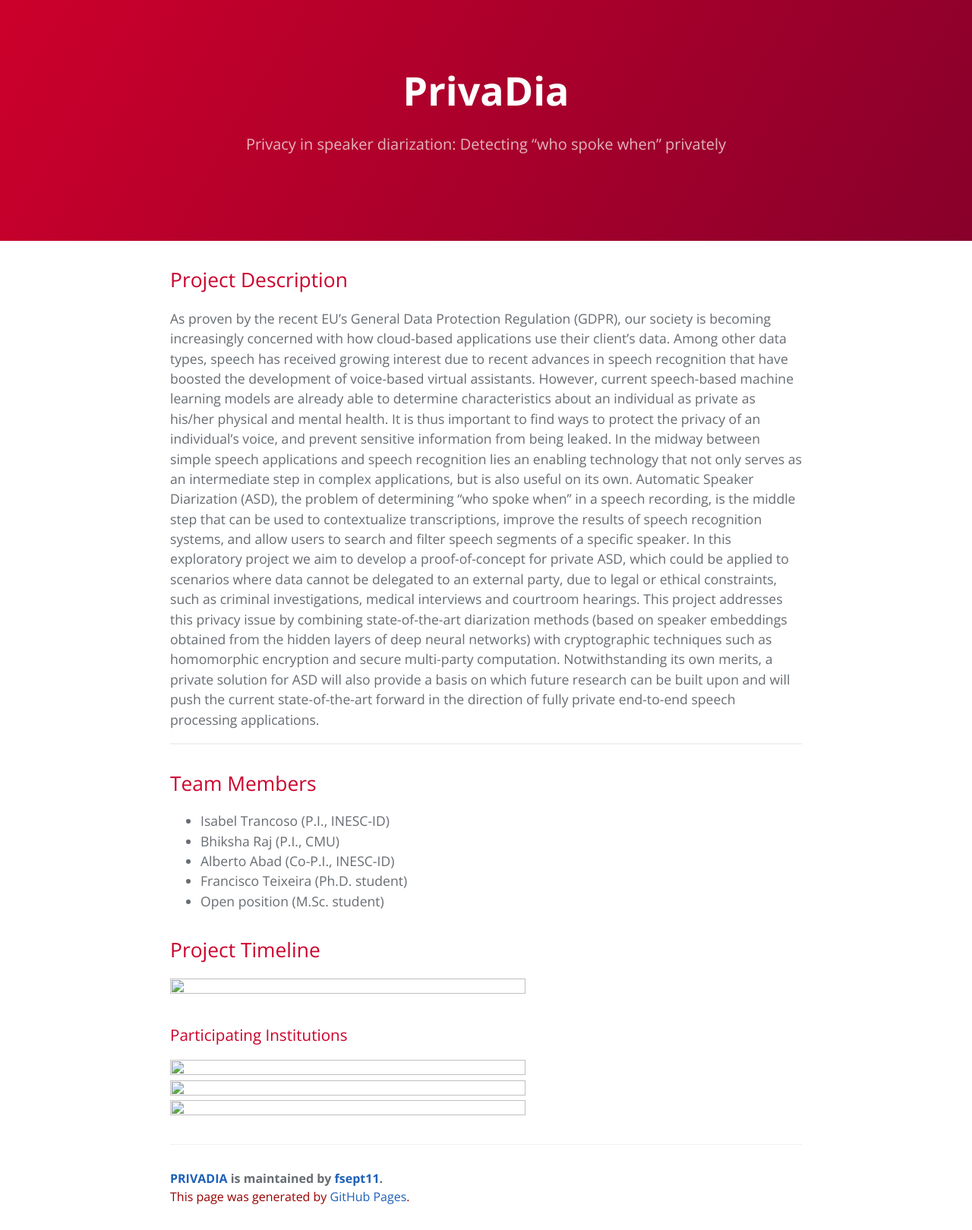
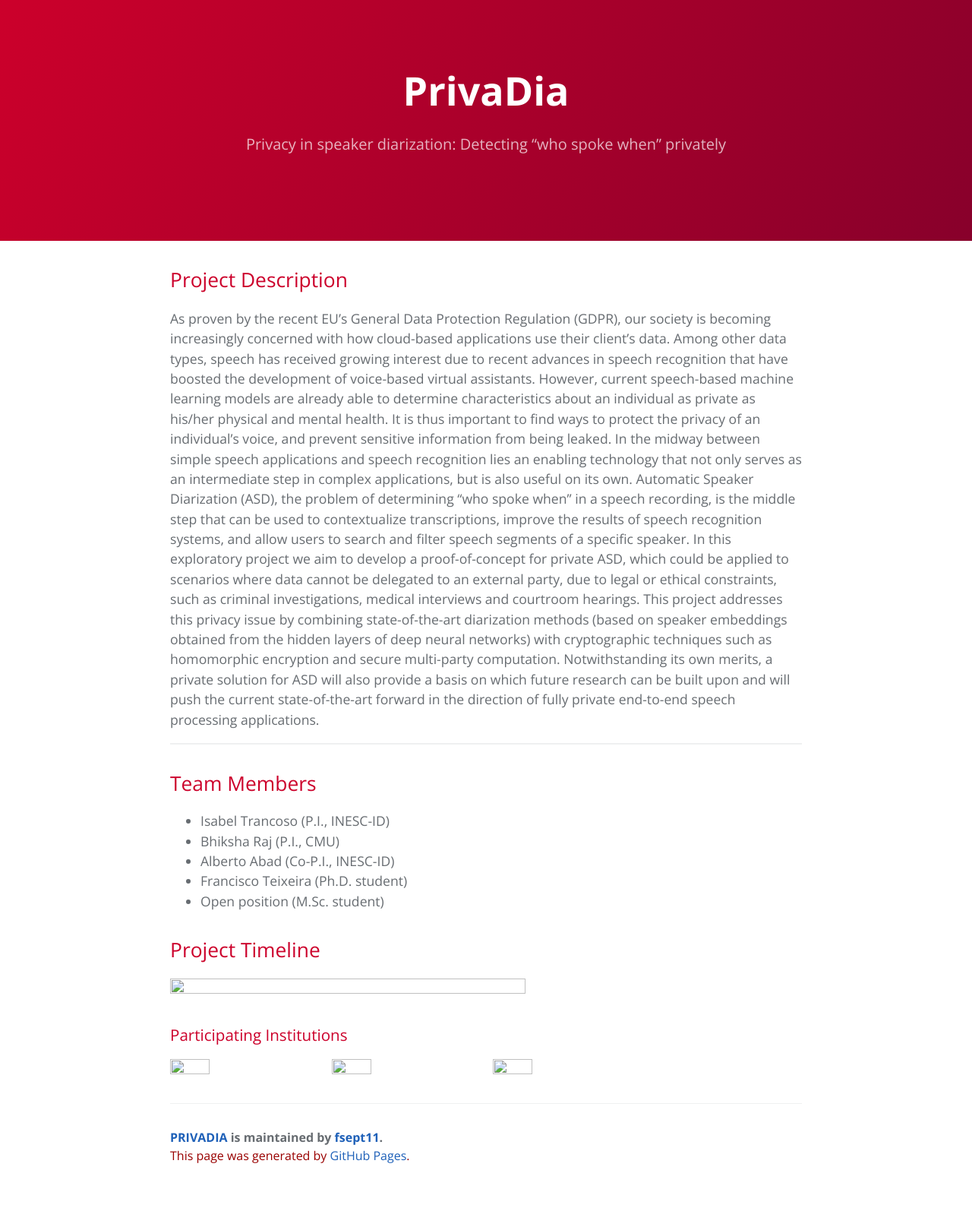
Before and after one commit to fsept11/PRIVADIA, a Jekyll site: the page built from index.md, in a window 1280 px wide. Shown: the whole page at 76% size. Built offline with Jekyll 4.4.1, drawn with Linux system fonts in a browser that asks for light colours; our own code applies the rules of GitHub Pages for plain Markdown files; after the commit the page ends 1565 px from its top, so only the background shows below that.

Commit message:
Update index.md

```diff
--- a/index.md
+++ b/index.md
@@ -16,9 +16,11 @@ In this exploratory project we aim to develop a proof-of-concept for private ASD
 
 ## Project Timeline
 
-<img id="Project Timeline" src="https://fsept11.github.io/PrivaDia/assets/privadia_timeline.png" width="75%" height="75%">
+<img id="Project Timeline" src="https://fsept11.github.io/PrivaDia/assets/privadia_timeline.png" width="75%" height="75%"/>
 
 ### Participating Institutions
-<img id="CMU Portugal" src="https://fsept11.github.io/PrivaDia/assets/logos/cmu_portugal_logo.png" width="75%" height="75%">
-<img id="CMU" src="https://fsept11.github.io/PrivaDia/assets/logos/cmu_logo.png" width="75%" height="75%">
-<img id="INESC-ID" src="https://fsept11.github.io/PrivaDia/assets/logos/inesc-id_logo.png" width="75%" height="75%">
+<div>
+<img id="CMU Portugal" src="https://fsept11.github.io/PrivaDia/assets/logos/cmu_portugal_logo.png" width="25%" height="25%"/>
+<img id="CMU" src="https://fsept11.github.io/PrivaDia/assets/logos/cmu_logo.png" width="25%" height="25%"/>
+<img id="INESC-ID" src="https://fsept11.github.io/PrivaDia/assets/logos/inesc-id_logo.png" width="25%" height="25%"/>
+</div>
```
